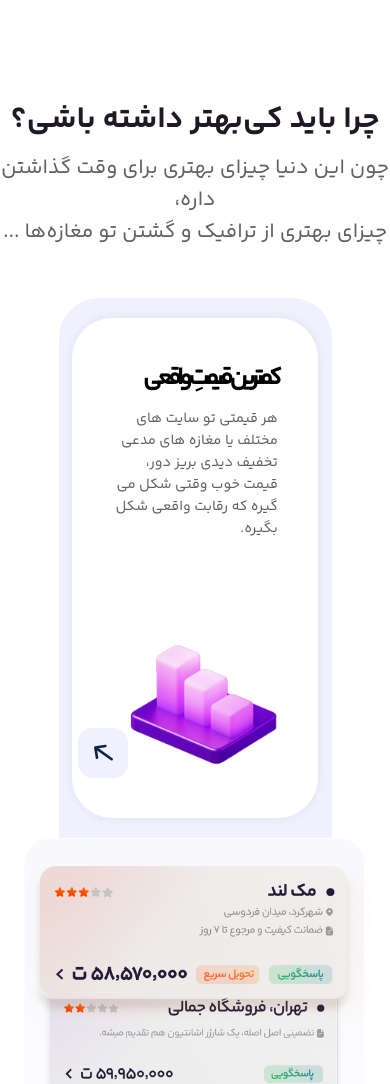
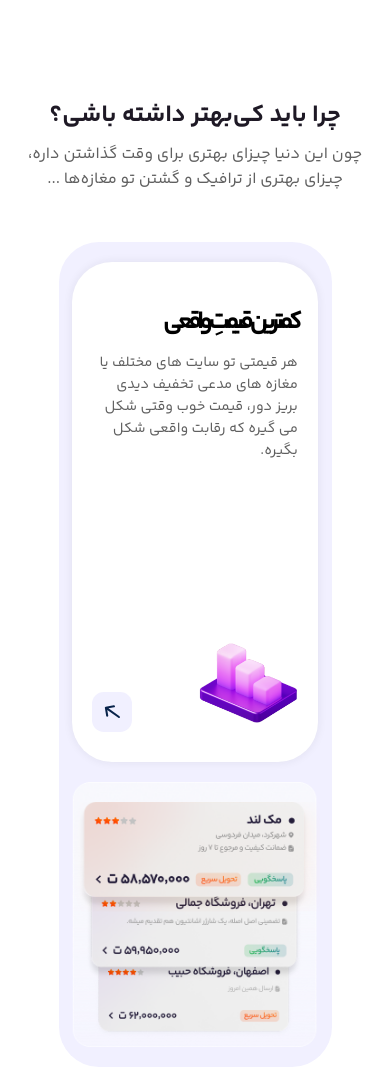
Before and after one commit to PooyaPrd/KiBehtar-Site, a plain HTML site: page index.html in a window 390 px wide. Shown: the part 733-1817 px from the top of the page. Drawn offline with nearby package versions, Linux system fonts and the light colour scheme.

Commit message:
fix mobile view

```diff
--- a/index.html
+++ b/index.html
@@ -39,8 +39,8 @@
 
     <div id="prop">
         <div data-aos="fade-up" id="prop-text">
-            <h2 style="color:#1E1925; font-weight: 700; font-size:1.9rem ; margin-bottom:8px">چرا باید کی‌بهتر داشته باشی؟</h2>
-            <span style="color:#606060; font-size: 1.3rem;" >چون این دنیا چیزای بهتری برای وقت گذاشتن داره،
+            <h2 id="prop-h2">چرا باید کی‌بهتر داشته باشی؟</h2>
+            <span id="prop-p" >چون این دنیا چیزای بهتری برای وقت گذاشتن داره،
                 <br>
             چیزای بهتری از ترافیک و گشتن تو مغازه‌ها ...
             </span>
@@ -55,8 +55,8 @@
                      قیمت خوب وقتی شکل می گیره که رقابت واقعی شکل بگیره.
                 </p>
                 <div class=textbox-icons>
-                    <img style="width: 150px;"src="Assets/sec1-Icon.png">
-                    <img style="width: 50px; height: auto;" src="Assets/arrow-icon.svg">
+                    <img class="textbox-icons-img-1" src="Assets/sec1-Icon.png">
+                    <img class="textbox-icons-img-2" src="Assets/arrow-icon.svg">
                 </div>
             </div>
             <img  class="section-img" src="./Assets/sec1-img.png">
@@ -71,8 +71,8 @@
                      قیمت خوب وقتی شکل می گیره که رقابت واقعی شکل بگیره.
                 </p>
                 <div class=textbox-icons>
-                    <img style="width: 150px;"src="Assets/sec1-Icon.png">
-                    <img style="width: 50px; height: auto;" src="./Assets/arrow-icon.svg">
+                    <img class="textbox-icons-img-1" src="Assets/sec1-Icon.png">
+                    <img class="textbox-icons-img-2" src="./Assets/arrow-icon.svg">
                 </div>
             </div>
             <img  class="section-img" src="./Assets/sec1-img.png">
@@ -87,8 +87,8 @@
                      قیمت خوب وقتی شکل می گیره که رقابت واقعی شکل بگیره.
                 </p>
                 <div class=textbox-icons>
-                    <img style="width: 150px;"src="Assets/sec1-Icon.png">
-                    <img style="width: 50px; height: auto;" src="./Assets/arrow-icon.svg">
+                    <img class="textbox-icons-img-1 "src="Assets/sec1-Icon.png">
+                    <img class="textbox-icons-img-2" src="./Assets/arrow-icon.svg">
                 </div>
             </div>
             <img  class="section-img" src="./Assets/sec1-img.png">
--- a/style.css
+++ b/style.css
@@ -1,6 +1,8 @@
 @font-face {
     font-family: Yekan Bakh;
-    src: url(/Assets/YekanBakh-VF.ttf) format('truetype-variations');
+    src: url(./Assets/YekanBakh-VF.ttf) format('truetype-variations'),
+         url(./Assets/YekanBakh-VF.woff) format('woff'),
+         url(./Assets/YekanBakh-VF.woff2) format('woff2');
     font-weight: 100 900;
 }
 *{
@@ -85,8 +87,12 @@ body{
     flex-direction: column;
     align-items: center;
     margin: 100px 0;
-
-
+}
+#prop-h2{
+    color:#1E1925; font-weight: 700; font-size:1.9rem ; margin-bottom:8px;
+}
+#prop-p{
+    color:#606060; font-size: 1.3rem;
 }
 #prop-text{
     text-align: center;
@@ -167,6 +173,13 @@ body{
     padding: 12px 40px;
     margin: 40px 0;
 }
+.textbox-icons-img-1{
+    width: 150px;
+}
+.textbox-icons-img-2{
+    width: 60px;
+}
+
 /* mobile */
 
 @media(max-width: 700px){
@@ -177,14 +190,30 @@ body{
         flex-wrap: nowrap;
         height: fit-content;
     }
+    #prop-h2{
+        font-size: 1.5rem;
+        font-weight: 700;
+    }
+    #prop-p{
+        font-size: 1rem;
+    }
+    .textbox-icons-img-1{
+        width: 100px;
+    }
+    .textbox-icons-img-2{
+        width: 40px;
+    }
     .section-img{
-        width: 350px;
+        width: 250px;
         padding: 0;
         margin-top:20px;
     }
     .textbox{
         width: 90%;
         height: 500px;
+        padding-left: 20px;
+        padding-right: 20px;
+        padding-bottom: 30px;
     }
     .textbox-h3{
         font-size: 1.6rem;
```
Also changed, not shown: Assets/YekanBakh-VF.woff (added), Assets/YekanBakh-VF.woff2 (added).
